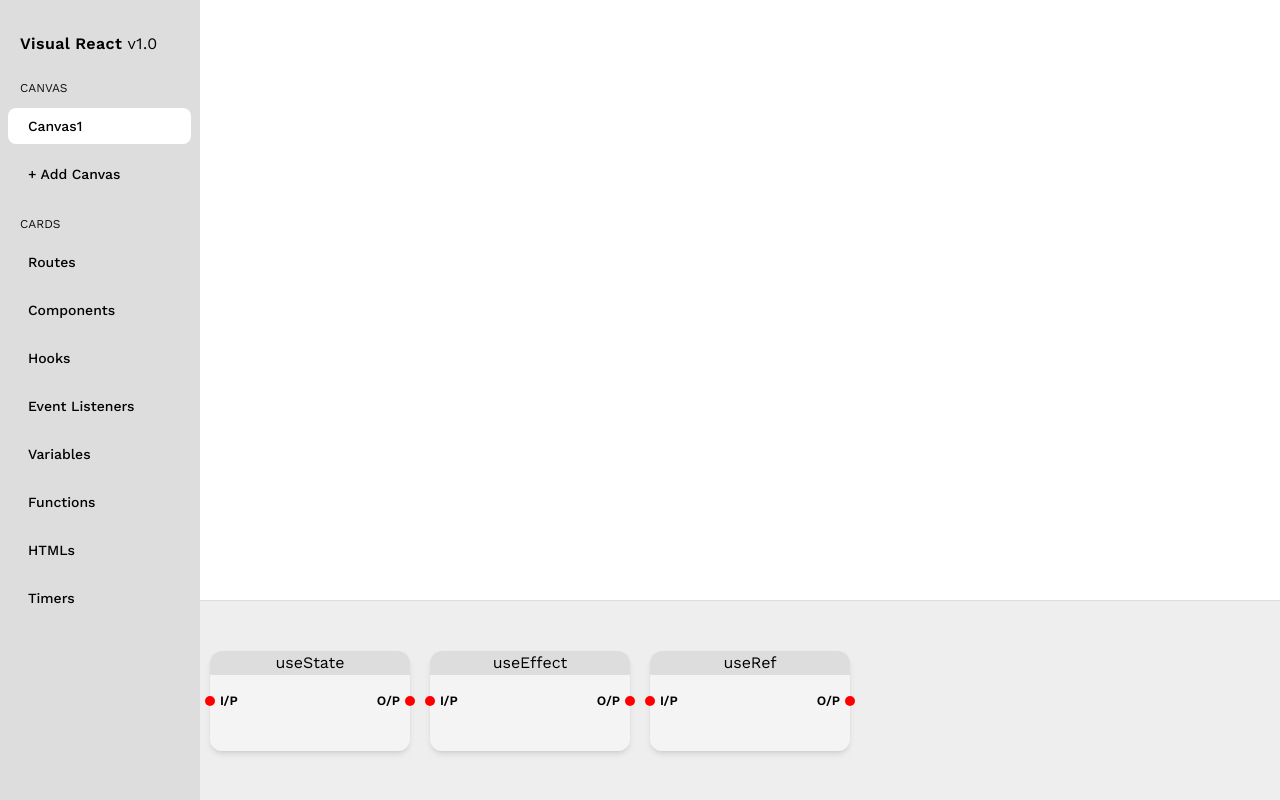
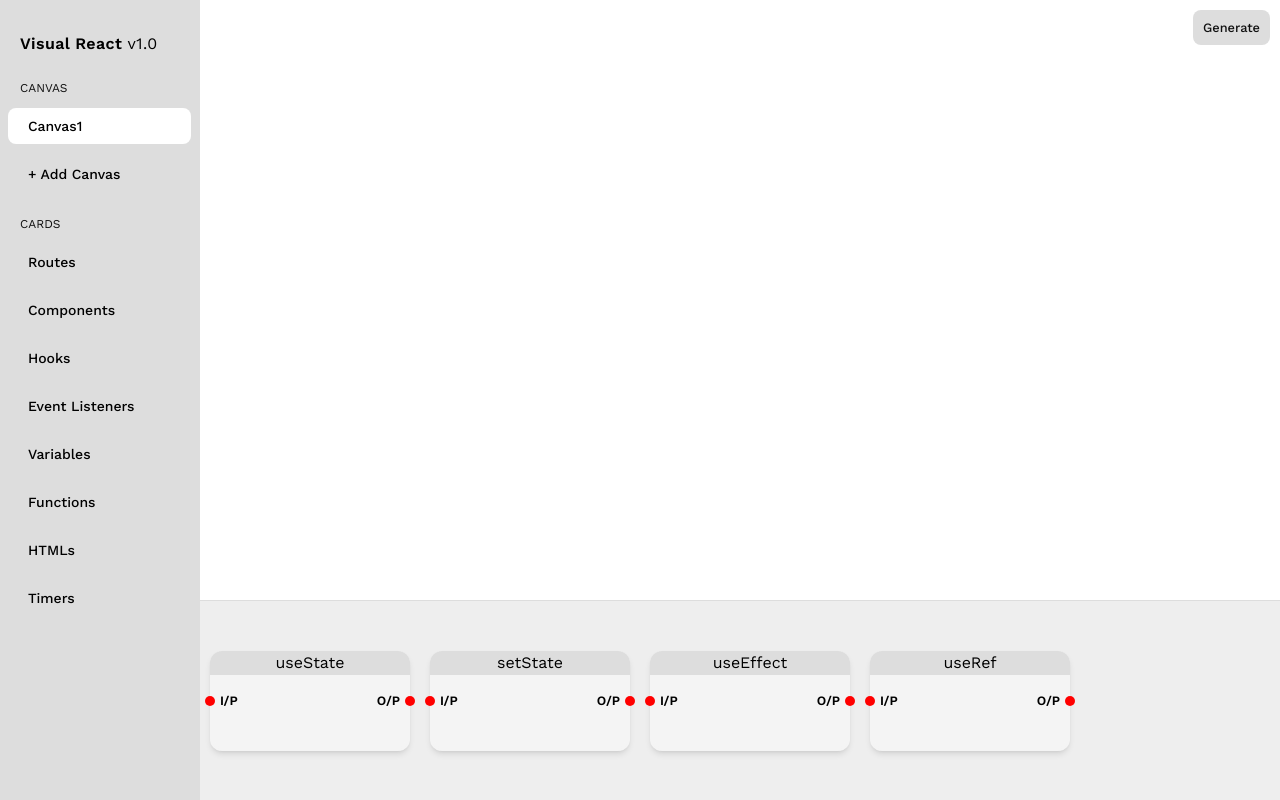
Before and after one commit to lakshyamahawar14/visual-react, a SvelteKit app: page / in a window 1280 px wide. Built offline with nearby package versions, Linux system fonts and the light colour scheme.

Commit message:
adding generate button

```diff
--- a/package.json
+++ b/package.json
@@ -30,5 +30,9 @@
 		"typescript": "^5.0.0",
 		"vite": "^4.3.6"
 	},
-	"type": "module"
+	"type": "module",
+	"dependencies": {
+		"axios": "^1.4.0",
+		"svelte-routing": "^1.11.0"
+	}
 }
--- a/src/components/AddCard.svelte
+++ b/src/components/AddCard.svelte
@@ -37,7 +37,6 @@
 		inputText = []
 	) {
 		const card = allCards[cardId];
-		console.log(card.name, inputText);
 		const cardsContainer = document.querySelector('.canvas');
 		const cardHtmlString = card.textarea
 			? generalTextareaCard(cardId, cardNum)
@@ -46,7 +45,7 @@
 
 		const inputTagsContainer = document.querySelectorAll(`.cardInputs_${cardNum}`);
 		inputText.forEach((text, index) => {
-			inputTagsContainer[index].value = text;
+			inputTagsContainer[index].value = text.value;
 		});
 
 		const cardElement = document.getElementById(`card_${cardNum}`);
@@ -194,12 +193,12 @@
 					outputCardText = [];
 				const inputCardInputTags = document.querySelectorAll(`.cardInputs_${inputCardNumber}`);
 				inputCardInputTags?.forEach((inputTag) => {
-					inputCardText.push(inputTag.value);
+					inputCardText.push({ name: inputTag.placeholder, value: inputTag.value });
 				});
 
 				const outputCardInputTags = document.querySelectorAll(`.cardInputs_${outputCardNumber}`);
 				outputCardInputTags?.forEach((outputTag) => {
-					outputCardText.push(outputTag.value);
+					outputCardText.push({ name: outputTag.placeholder, value: outputTag.value });
 				});
 
 				const inputCardElement = document.getElementById(`input_${inputCardNumber}`);
--- a/src/components/BottombarCards.svelte
+++ b/src/components/BottombarCards.svelte
@@ -11,7 +11,7 @@
 	export const componentsCards = [
 		{
 			id: 1,
-			name: 'components',
+			name: 'component',
 			placeholder: 'name',
 			size: { height: 200, width: 200 },
 			textarea: false
@@ -57,13 +57,20 @@
 		},
 		{
 			id: 7,
+			name: 'setState',
+			placeholder: 'prev',
+			size: { height: 100, width: 200 },
+			textarea: false
+		},
+		{
+			id: 8,
 			name: 'useEffect',
 			placeholder: 'dependencies',
 			size: { height: 100, width: 200 },
 			textarea: false
 		},
 		{
-			id: 8,
+			id: 9,
 			name: 'useRef',
 			placeholder: 'initial value',
 			size: { height: 200, width: 200 },
@@ -72,14 +79,14 @@
 	];
 	export const variables = [
 		{
-			id: 9,
+			id: 10,
 			name: 'const',
 			placeholder: 'value',
 			size: { height: 200, width: 200 },
 			textarea: false
 		},
 		{
-			id: 10,
+			id: 11,
 			name: 'let',
 			placeholder: 'value',
 			size: { height: 200, width: 200 },
@@ -88,7 +95,7 @@
 	];
 	export const functions = [
 		{
-			id: 11,
+			id: 12,
 			name: 'function',
 			placeholder: 'name',
 			size: { height: 200, width: 200 },
@@ -98,7 +105,7 @@
 
 	export const htmls = [
 		{
-			id: 12,
+			id: 13,
 			name: 'html',
 			placeholder: 'html code',
 			size: { height: 300, width: 300 },
@@ -108,14 +115,14 @@
 
 	export const timers = [
 		{
-			id: 13,
+			id: 14,
 			name: 'setTimeout',
 			placeholder: 'delay',
 			size: { height: 100, width: 200 },
 			textarea: false
 		},
 		{
-			id: 14,
+			id: 15,
 			name: 'setInterval',
 			placeholder: 'interval',
 			size: { height: 100, width: 200 },
@@ -133,7 +140,7 @@
 		},
 		{
 			id: 1,
-			name: 'components',
+			name: 'component',
 			placeholder: 'name',
 			size: { height: 200, width: 200 },
 			textarea: false
@@ -175,55 +182,62 @@
 		},
 		{
 			id: 7,
+			name: 'setState',
+			placeholder: 'prev',
+			size: { height: 100, width: 200 },
+			textarea: false
+		},
+		{
+			id: 8,
 			name: 'useEffect',
 			placeholder: 'dependencies',
 			size: { height: 100, width: 200 },
 			textarea: false
 		},
 		{
-			id: 8,
+			id: 9,
 			name: 'useRef',
 			placeholder: 'initial value',
 			size: { height: 200, width: 200 },
 			textarea: false
 		},
 		{
-			id: 9,
+			id: 10,
 			name: 'const',
 			placeholder: 'value',
 			size: { height: 200, width: 200 },
 			textarea: false
 		},
 		{
-			id: 10,
+			id: 11,
 			name: 'let',
 			placeholder: 'value',
 			size: { height: 200, width: 200 },
 			textarea: false
 		},
 		{
-			id: 11,
+			id: 12,
 			name: 'function',
 			placeholder: 'name',
 			size: { height: 200, width: 200 },
 			textarea: false
 		},
 		{
-			id: 12,
+			id: 13,
 			name: 'html',
 			placeholder: 'html code',
 			size: { height: 300, width: 300 },
 			textarea: true
 		},
 		{
-			id: 13,
+			id: 14,
 			name: 'setTimeout',
 			placeholder: 'delay',
 			size: { height: 100, width: 200 },
 			textarea: false
 		},
 		{
-			id: 14,
+			id: 15,
 			name: 'setInterval',
 			placeholder: 'interval',
 			size: { height: 100, width: 200 },
--- a/src/components/Canvas.svelte
+++ b/src/components/Canvas.svelte
@@ -1,6 +1,8 @@
 <script>
 	import { onMount } from 'svelte';
 	import { CanvasSizeStore, CanvasStore, updateCanvasSizeStore } from '../stores/stores';
+	import { generateCode } from './GenerateCode.svelte';
+	import { navigate } from 'svelte-routing';
 
 	let canvasSize;
 	CanvasSizeStore.subscribe((data) => {
@@ -23,6 +25,14 @@
 </script>
 
 <div class="flex flex-col w-[100%] overflow-auto">
+	<button
+		on:click={() => {
+			generateCode();
+		}}
+		class="absolute top-[10px] font-[500] right-[10px] px-[10px] py-[8px] z-[20] cursor-pointer hover:bg-[#cccccc] outline-none border-none rounded-lg text-[#101010] bg-[#dddddd] text-[0.8rem]"
+	>
+		Generate
+	</button>
 	<div class="canvas w-[100%] h-[75%] overflow-auto" bind:this={canvasRef}>
 		<svg class="lines z-[0]" height={canvasSize[0]} width={canvasSize[1]}>
 			{#each drawables as line}
--- /dev/null
+++ b/src/components/GenerateCode.svelte
@@ -0,0 +1,31 @@
+<script context="module">
+	import { getCanvasStore } from '../stores/stores';
+	import { allCards } from './BottombarCards.svelte';
+
+	export async function generateCode() {
+		const canvasData = getCanvasStore();
+		const { drawables, cardMap, cardIdMap, cardCount } = canvasData;
+		if (drawables.length === 0) {
+			return;
+		}
+		let canvasQueryString = '';
+		drawables.forEach((drawable) => {
+			const cards = drawable.cards;
+			const texts = drawable.inputs;
+			let inputCardText = '';
+			let outputCardText = '';
+			texts.input.forEach((text) => {
+				inputCardText += `{${text.name} : ${text.value}},\n`;
+			});
+			texts.output.forEach((text) => {
+				outputCardText += `{${text.name} : ${text.value}}\n`;
+			});
+			const inputCardName = `{${allCards[cardIdMap[cards.input]].name}, ${inputCardText}},\n`;
+			const outputCardName = `{${allCards[cardIdMap[cards.output]].name}, ${outputCardText}},\n`;
+			const inputCardQueryString = `${inputCardName}`;
+			const outputCardQueryString = `${outputCardName}`;
+			canvasQueryString += `{${inputCardQueryString}, ${outputCardQueryString}},\n`;
+		});
+		console.log(canvasQueryString);
+	}
+</script>
--- a/src/routes/+page.svelte
+++ b/src/routes/+page.svelte
@@ -1,9 +1,9 @@
 <script>
 	import Sidebar from '../components/Sidebar.svelte';
 	import Bottombar from '../components/Bottombar.svelte';
-	import Canvas from '../components/Canvas.svelte';
 	import { onMount } from 'svelte';
 	import { loadCanvas } from '../components/LoadCanvas.svelte';
+	import Canvas from '../components/Canvas.svelte';
 
 	onMount(() => {
 		loadCanvas('Canvas1');
--- /dev/null
+++ b/src/routes/Generate.svelte
@@ -0,0 +1,3 @@
+<div>
+	<h1>This is dawg</h1>
+</div>
--- a/vite.config.ts
+++ b/vite.config.ts
@@ -2,5 +2,9 @@ import { sveltekit } from '@sveltejs/kit/vite';
 import { defineConfig } from 'vite';
 
 export default defineConfig({
-	plugins: [sveltekit()]
+	plugins: [sveltekit()],
+	server: {
+		port: 5100,
+		strictPort: false
+	}
 });
```
Also changed, not shown: src/components/CardTemplates.svelte (+41 -41 lines), 1 other file (tests, documents, lock files or other folders).
